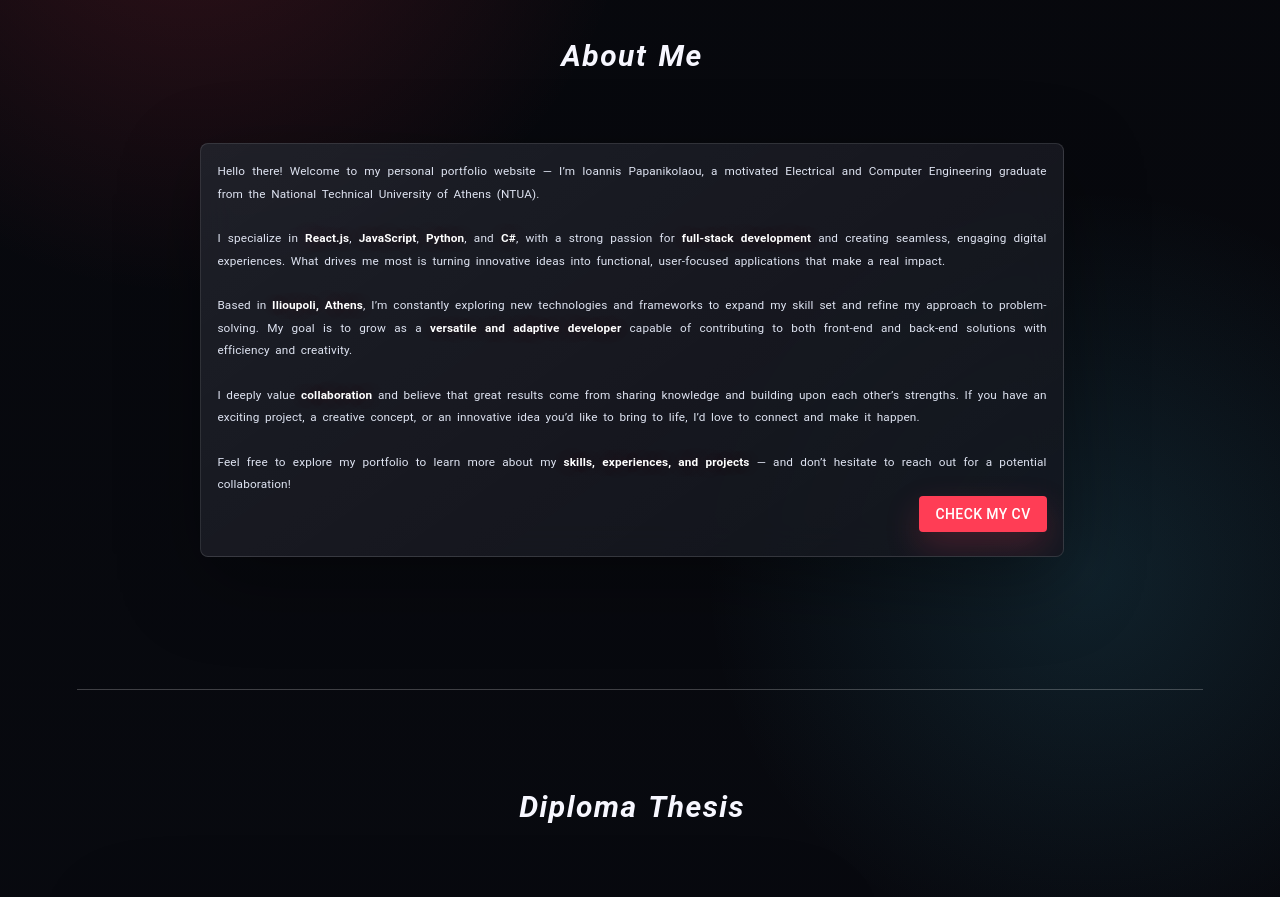
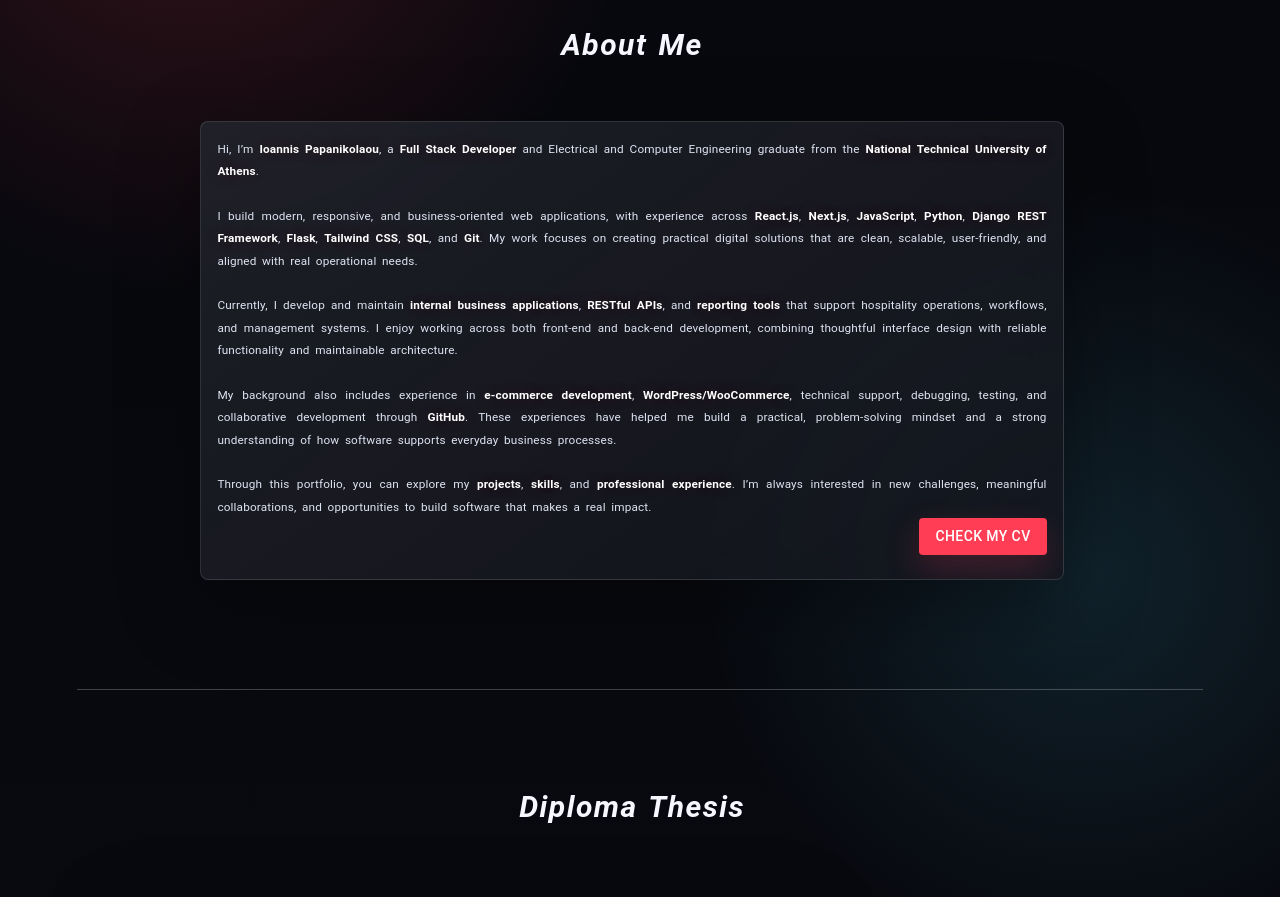
Before and after one commit to john-papani/john-papani.github.io, a React (Create React App) app: page / in a window 1280 px wide. Shown: the part 880-1777 px from the top of the page. Built offline with nearby package versions, Linux system fonts and the light colour scheme.

Commit message:
Update text in About.js

```diff
--- a/src/Components/About/About.js
+++ b/src/Components/About/About.js
@@ -27,19 +27,19 @@ const About = ({ isPhone }) => {
 // Feel free to explore my portfolio to learn more about my skills, experiences, and projects.
 
 const text = `
-Hello there! Welcome to my personal portfolio website — I’m Ioannis Papanikolaou, a motivated Electrical and Computer Engineering graduate from the National Technical University of Athens (NTUA).
+Hi, I’m <b>Ioannis Papanikolaou</b>, a <b>Full Stack Developer</b> and Electrical and Computer Engineering graduate from the <b>National Technical University of Athens</b>.
 <br/><br/>
 
-I specialize in <b>React.js</b>, <b>JavaScript</b>, <b>Python</b>, and <b>C#</b>, with a strong passion for <b>full-stack development</b> and creating seamless, engaging digital experiences. What drives me most is turning innovative ideas into functional, user-focused applications that make a real impact.
+I build modern, responsive, and business-oriented web applications, with experience across <b>React.js</b>, <b>Next.js</b>, <b>JavaScript</b>, <b>Python</b>, <b>Django REST Framework</b>, <b>Flask</b>, <b>Tailwind CSS</b>, <b>SQL</b>, and <b>Git</b>. My work focuses on creating practical digital solutions that are clean, scalable, user-friendly, and aligned with real operational needs.
 <br/><br/>
 
-Based in <b>Ilioupoli, Athens</b>, I’m constantly exploring new technologies and frameworks to expand my skill set and refine my approach to problem-solving. My goal is to grow as a <b>versatile and adaptive developer</b> capable of contributing to both front-end and back-end solutions with efficiency and creativity.
+Currently, I develop and maintain <b>internal business applications</b>, <b>RESTful APIs</b>, and <b>reporting tools</b> that support hospitality operations, workflows, and management systems. I enjoy working across both front-end and back-end development, combining thoughtful interface design with reliable functionality and maintainable architecture.
 <br/><br/>
 
-I deeply value <b>collaboration</b> and believe that great results come from sharing knowledge and building upon each other’s strengths. If you have an exciting project, a creative concept, or an innovative idea you’d like to bring to life, I’d love to connect and make it happen.
+My background also includes experience in <b>e-commerce development</b>, <b>WordPress/WooCommerce</b>, technical support, debugging, testing, and collaborative development through <b>GitHub</b>. These experiences have helped me build a practical, problem-solving mindset and a strong understanding of how software supports everyday business processes.
 <br/><br/>
 
-Feel free to explore my portfolio to learn more about my <b>skills, experiences, and projects</b> — and don’t hesitate to reach out for a potential collaboration!
+Through this portfolio, you can explore my <b>projects</b>, <b>skills</b>, and <b>professional experience</b>. I’m always interested in new challenges, meaningful collaborations, and opportunities to build software that makes a real impact.
 `;
   return (
     <div id="about">
```
